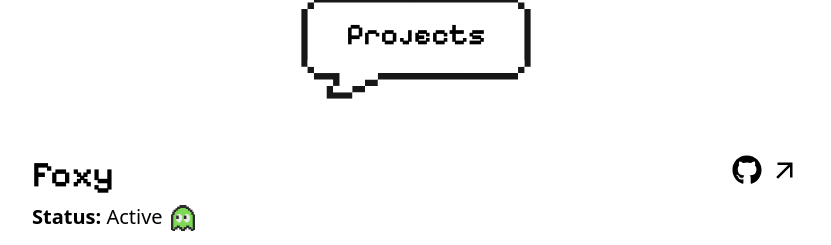
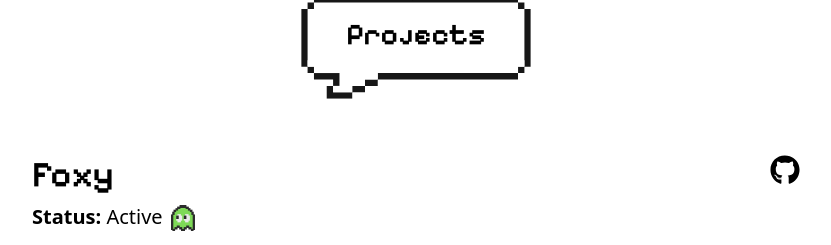
Before and after one commit to CaptainUnderpants14/portfolio, a React (Vite) app: page / in a window 1280 px wide. Shown: the part 1296-1541 px from the top of the page, without its empty margins (224-1055 px from the left). Built offline with nearby package versions, Linux system fonts and the light colour scheme.

Commit message:
Fix project link

```diff
--- a/src/Projects.jsx
+++ b/src/Projects.jsx
@@ -41,8 +41,8 @@ function Projects() {
                             <FaGithub size={30} className="hover:cursor-pointer hover:scale-102 duration-200"
                             onClick={() => window.open("https://github.com/CaptainUnderpants14/FoxyAi", "_blank")}/>
 
-                            <MdArrowOutward size={30} className="hover:cursor-pointer hover:scale-102"
-                            onClick={() => window.open("https://github.com/CaptainUnderpants14", "_blank")}/>
+                            {/* <MdArrowOutward size={30} className="hover:cursor-pointer hover:scale-102"
+                            onClick={() => window.open("https://github.com/CaptainUnderpants14", "_blank")}/> */}
                         </div>
                     </div>
                     <div className="flex py-2">
```
